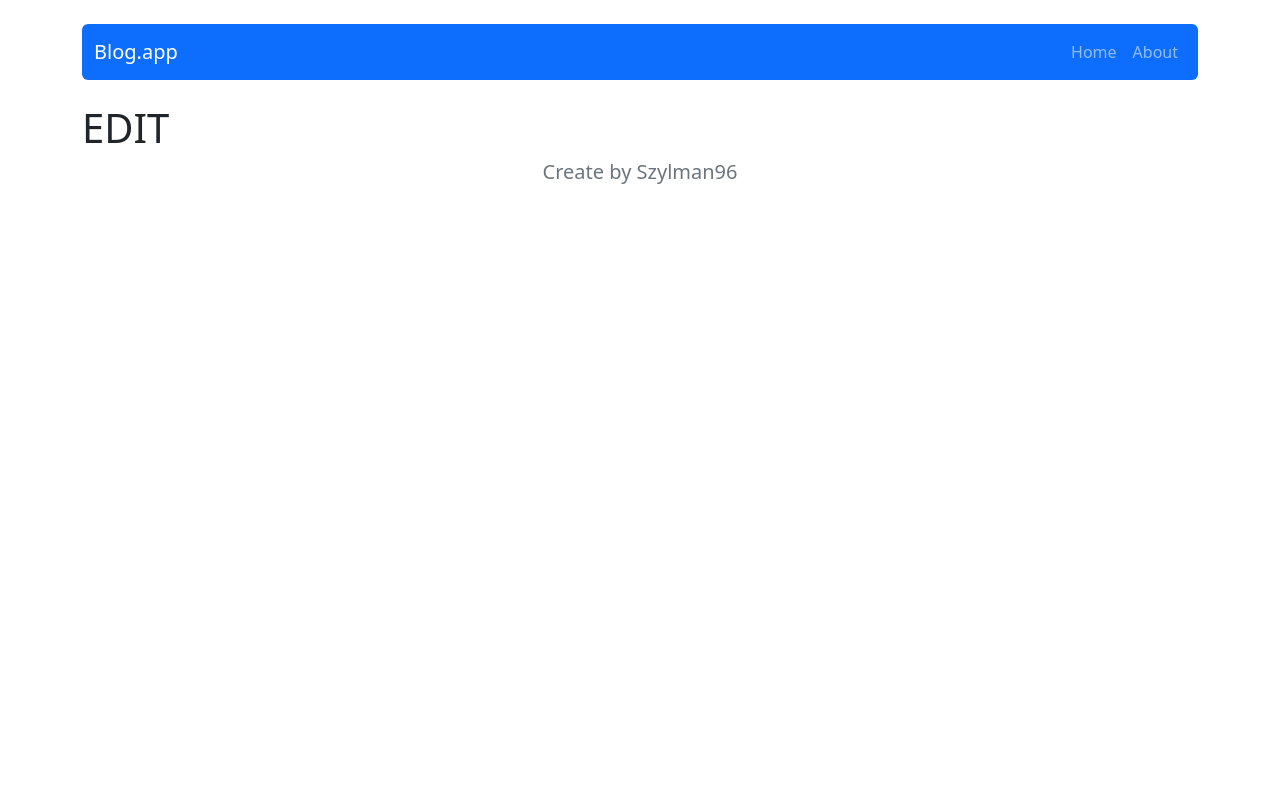
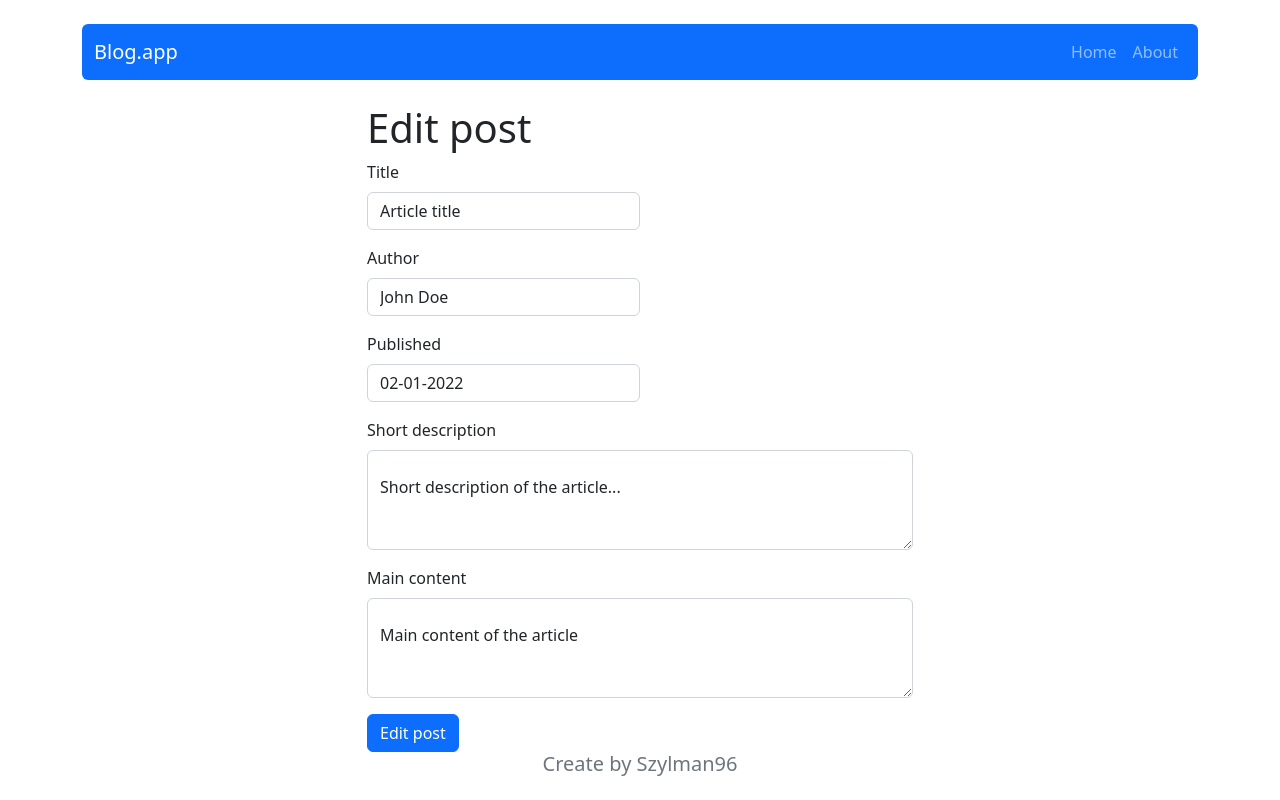
Before and after one commit to Szylman/React-blog, a React (Create React App) app: page /post/edit/1 in a window 1280 px wide. Built offline with nearby package versions, Linux system fonts and the light colour scheme.

Commit message:
add function edit post

```diff
--- a/src/App.js
+++ b/src/App.js
@@ -6,7 +6,7 @@ import NotFound from './components/pages/notFound/notFound';
 import SinglePost from './components/pages/post/singlePost';
 import Footer from './components/views/footer/footer';
 import Header from './components/views/header/header';
-import PostEdit from './components/pages/post/edit';
+import PostEdit from './components/pages/post/postEdit';
 import PostAdd from './components/pages/post/postAdd';
 
 
--- a/src/components/features/addPostForm.js
+++ b/src/components/features/addPostForm.js
@@ -1,62 +1,19 @@
-import Form from 'react-bootstrap/Form';
-import Row from 'react-bootstrap/Row';
-import Col from 'react-bootstrap/Col';
-import FloatingLabel from 'react-bootstrap/FloatingLabel';
-import Button from 'react-bootstrap/Button'
-import { useState } from "react";
 import { useDispatch } from 'react-redux';
 import { useNavigate } from "react-router-dom";
 import { addPost } from '../../redux/postsRedux';
+import PostForm from './postForm';
 
 const PostAddForm = props => {
     const dispatch = useDispatch();
-    let navigate = useNavigate();
+    const navigate = useNavigate();
 
-    const [title, setTitle] = useState('');
-    const [author,setAuthor]= useState('');
-    const [publishedDate,setPublishedDate]= useState('');
-    const [shortDescription, setShortDescription] = useState('');
-    const [content, setContent] = useState('');
-
-    const handleSubmit = e => {
-        e.preventDefault();
-        dispatch(addPost({title, author, publishedDate, shortDescription, content}));
+    const handleSubmit = post => {
+        dispatch(addPost(post));
         navigate('/');
     }
 
 	return (
-        <Row>
-        <Col md={{span: 6, offset: 3}}>
-          <h1>Add post</h1>
-          <Form onSubmit={handleSubmit}>
-            <Form.Group className="mb-3 w-50">
-              <Form.Label >Title</Form.Label>
-              <Form.Control value={title} type="text" placeholder="Enter title" onChange={e => setTitle(e.target.value)} />
-            </Form.Group>
-            <Form.Group className="mb-3 w-50">
-              <Form.Label >Author</Form.Label>
-              <Form.Control type="text" placeholder="Enter author" value={author} onChange={e => setAuthor(e.target.value)}/>
-            </Form.Group>
-            <Form.Group className="mb-3 w-50">
-              <Form.Label value={publishedDate}>Published</Form.Label>
-              <Form.Control type="text" placeholder="dd-mm-yyyy" value={publishedDate} onChange={e => setPublishedDate(e.target.value)}/>
-            </Form.Group>
-            <Form.Group >
-              <Form.Label value={shortDescription}>Short description</Form.Label>
-              <FloatingLabel controlId="floatingTextarea" className="mb-3">
-                  <Form.Control as="textarea" placeholder="Leave a comment here" style={{ height: '100px' }} value={shortDescription} onChange={e => setShortDescription(e.target.value)} />
-              </FloatingLabel>
-            </Form.Group>
-            <Form.Group >
-              <Form.Label value={content}>Main content</Form.Label>
-              <FloatingLabel controlId="floatingTextarea" className="mb-3">
-                  <Form.Control as="textarea" placeholder="Leave a comment here" style={{ height: '100px' }} value={content} onChange={e => setContent(e.target.value)} />
-              </FloatingLabel>
-            </Form.Group>
-            <Button as="input" type="submit" value="Add Post" />{' '}
-          </Form>
-        </Col>
-      </Row>
+    <PostForm action={handleSubmit} actionText="Add post" />
 	);
 };
 
--- /dev/null
+++ b/src/components/features/editPostForm.js
@@ -0,0 +1,25 @@
+import { useDispatch, useSelector } from 'react-redux';
+import { Navigate, useNavigate, useParams } from "react-router-dom";
+import { editPost, getPostById } from '../../redux/postsRedux';
+import PostForm from './postForm';
+
+const EditPostForm = props => {
+    const dispatch = useDispatch();
+    const navigate = useNavigate();
+    const { postId } = useParams();
+    const postData = useSelector(state => getPostById(state, postId));
+
+    const handleSubmit = post => {
+        dispatch(editPost({...post, postData}));
+        navigate('/');
+    }
+
+    if(!postData) return <Navigate to="/" />
+    else
+
+	return (
+    <PostForm action={handleSubmit} actionText="Edit post" title={postData.title} author={postData.author} publishedDate={postData.publishedDate} shortDescription={postData.shortDescription} content={postData.content} />
+    )
+};
+
+export default EditPostForm;
--- /dev/null
+++ b/src/components/features/postForm.js
@@ -0,0 +1,63 @@
+import { useState } from "react";
+import PropTypes from 'prop-types';
+import { Button, Col, FloatingLabel, Form, Row } from "react-bootstrap";
+
+
+const PostForm = ({action, actionText, ...props}) => {
+    const [title, setTitle] = useState(props.title || '');
+    const [author, setAuthor] = useState(props.author || '');
+    const [publishedDate, setPublishedDate] = useState(props.publishedDate || '');
+    const [shortDescription, setShortDescription] = useState(props.shortDescription || '');
+    const [content, setContent] = useState(props.content || '');
+
+    const handleSubmit = e => {
+        e.preventDefault();
+        action({ title, author, publishedDate, shortDescription, content });
+      };
+
+    return (
+        <Row>
+        <Col md={{span: 6, offset: 3}}>
+          <h1>{actionText}</h1>
+          <Form onSubmit={handleSubmit}>
+            <Form.Group className="mb-3 w-50">
+              <Form.Label >Title</Form.Label>
+              <Form.Control value={title} type="text" placeholder="Enter title" onChange={e => setTitle(e.target.value)} />
+            </Form.Group>
+            <Form.Group className="mb-3 w-50">
+              <Form.Label >Author</Form.Label>
+              <Form.Control type="text" placeholder="Enter author" value={author} onChange={e => setAuthor(e.target.value)}/>
+            </Form.Group>
+            <Form.Group className="mb-3 w-50">
+              <Form.Label value={publishedDate}>Published</Form.Label>
+              <Form.Control type="text" placeholder="dd-mm-yyyy" value={publishedDate} onChange={e => setPublishedDate(e.target.value)}/>
+            </Form.Group>
+            <Form.Group >
+              <Form.Label value={shortDescription}>Short description</Form.Label>
+              <FloatingLabel controlId="floatingTextarea" className="mb-3">
+                  <Form.Control as="textarea" placeholder="Leave a comment here" style={{ height: '100px' }} value={shortDescription} onChange={e => setShortDescription(e.target.value)} />
+              </FloatingLabel>
+            </Form.Group>
+            <Form.Group >
+              <Form.Label value={content}>Main content</Form.Label>
+              <FloatingLabel controlId="floatingTextarea" className="mb-3">
+                  <Form.Control as="textarea" placeholder="Leave a comment here" style={{ height: '100px' }} value={content} onChange={e => setContent(e.target.value)} />
+              </FloatingLabel>
+            </Form.Group>
+            <Button as="input" type="submit" value={actionText} />{' '}
+          </Form>
+        </Col>
+      </Row>
+
+    );
+};
+PostForm.propTypes = {
+    action: PropTypes.func.isRequired,
+    actionText: PropTypes.string.isRequired,
+    author: PropTypes.string,
+    title: PropTypes.string,
+    shortDescription: PropTypes.string,
+    publishedDate: PropTypes.string,
+    content: PropTypes.string,
+}
+export default PostForm
--- a/src/components/pages/post/edit.js
+++ /dev/null
@@ -1,9 +0,0 @@
-const PostEdit = () =>{
-    return(
-        <div>
-            <h1>EDIT</h1>
-        </div>
-    );
-}
-
-export default PostEdit
--- /dev/null
+++ b/src/components/pages/post/postEdit.js
@@ -0,0 +1,9 @@
+import EditPostForm from "../../features/editPostForm";
+
+const PostEdit = () =>{
+    return(
+        <EditPostForm />
+    );
+}
+
+export default PostEdit
--- a/src/redux/postsRedux.js
+++ b/src/redux/postsRedux.js
@@ -9,18 +9,23 @@ const createActionName = actionName => `app/posts/${actionName}`;
 
 const REMOVE_POST = createActionName('REMOVE_POST')
 const ADD_POST = createActionName('ADD_POST');
+const EDIT_POST = createActionName('EDIT_POST');
 
 // action creators
 export const removePost = payload => ({type: REMOVE_POST, payload})
 export const addPost = payload => ({type: ADD_POST, payload})
+export const editPost = payload => ({type: EDIT_POST, payload})
 
 const postsReducer = (statePart = [], action) => {
   switch(action.type) {
       case REMOVE_POST:
-          return statePart.filter(post => post.id !== action.payload);
+        return statePart.filter(post => post.id !== action.payload);
 
       case ADD_POST:
         return [...statePart, { ...action.payload, id: shortid()}]
+
+      case EDIT_POST:
+        return statePart.map(post => (post.id === action.payload.postData.id ? { ...post, ...action.payload } : post));
 
       default:
         return statePart;
```
